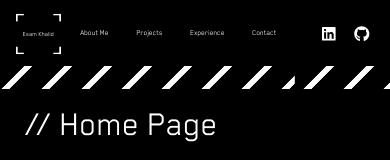
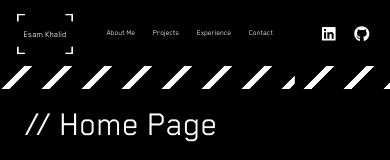
Before and after one commit to EsamKhalid/portfolio-website-v2, a Next.js app: page / in a window 390 px wide. Shown: the top 160 px of the page. Built offline with nearby package versions, Linux system fonts and the light colour scheme.

Commit message:
going to start using tailwind breakpoints

```diff
--- a/app/globals.css
+++ b/app/globals.css
@@ -86,7 +86,7 @@ body {
   .navbar ul li {
     flex-grow: 0;
     transition-duration: 200ms;
-    @apply inline-block mr-[20px] cursor-pointer p-[1vw] hover:bg-jms-blue hover:border-corners-sm
+    @apply inline-block mr-[10px] cursor-pointer p-[1vw] hover:bg-jms-blue hover:border-corners-sm
   }
 
   .NavLogoContainer a{
--- a/components/NavBar/NavBar.tsx
+++ b/components/NavBar/NavBar.tsx
@@ -56,17 +56,14 @@ function NavBar() {
             className="hover:bg-jms-blue rounded scale-[.85] p-[10px] m-[-10px]"
           >
             <h1
-              className="text-2xl border-corners-sm p-2"
-              style={{ fontSize: "2vw" }}
+              className="text-2xl border-corners-sm p-[2vw]"
+              style={{ fontSize: "2.75vw" }}
             >
               Esam Khalid
             </h1>
           </Link>
 
-          <ul
-            className="text-center list-none [&_*]:p-0"
-            style={{ fontSize: "2vw" }}
-          >
+          <ul className="text-center list-none" style={{ fontSize: "2vw" }}>
             <Link href="../AboutPage">
               <li>About Me</li>
             </Link>
```
